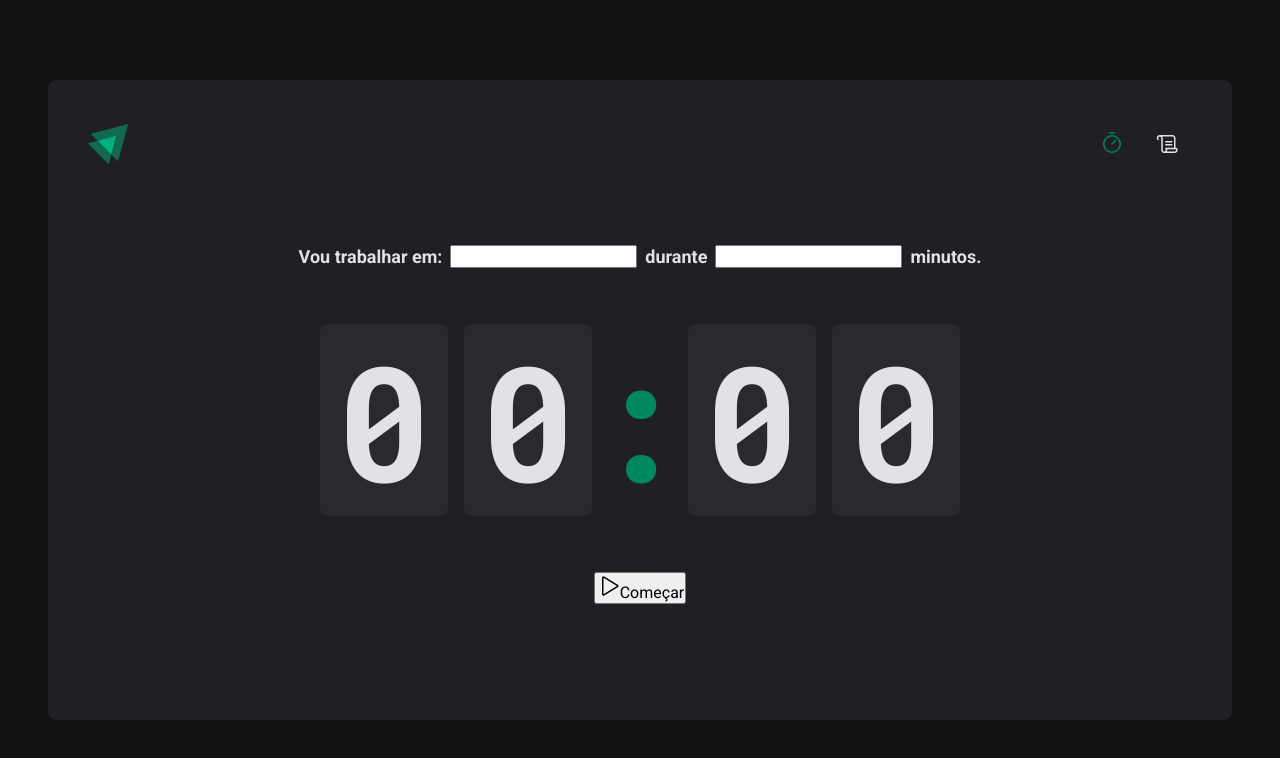
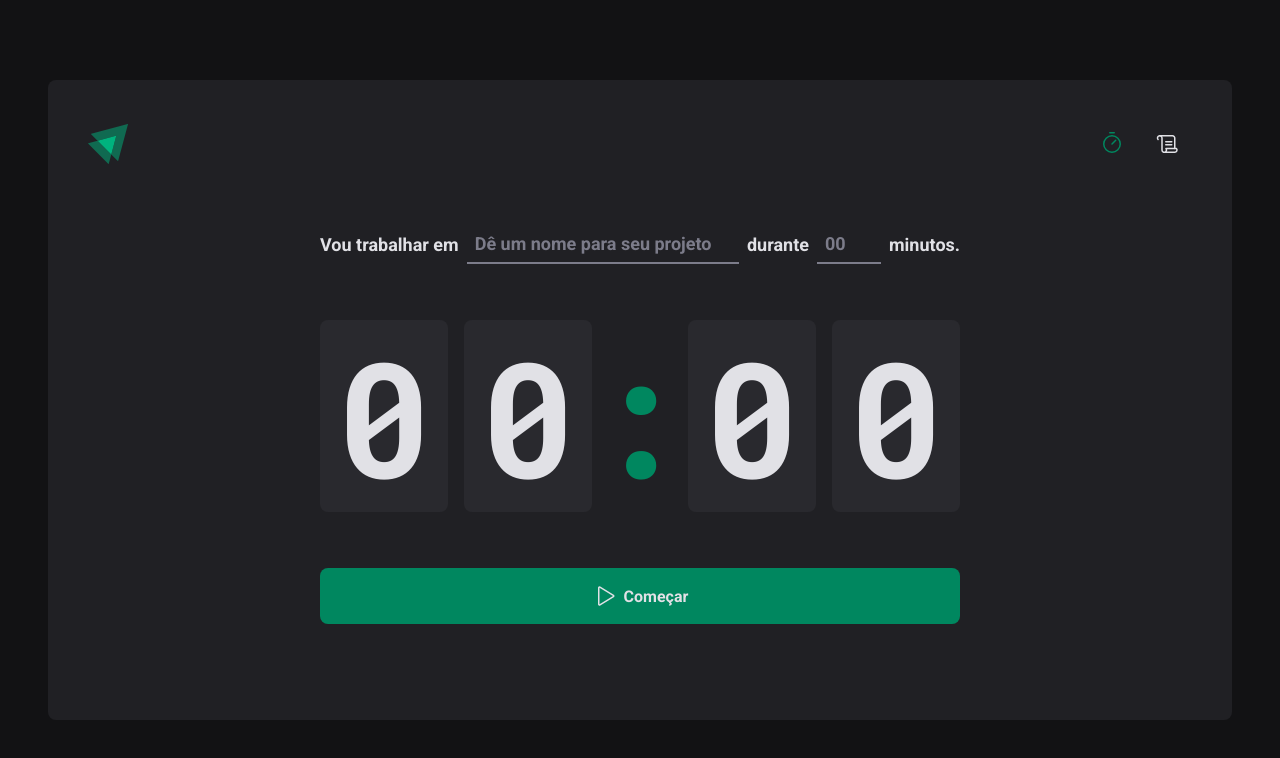
Before and after one commit to jaomuro/02-ignite-timer, a React (Vite) app: page / in a window 1280 px wide. Shown: the top 758 px of the page. Built offline with nearby package versions, Linux system fonts and the light colour scheme.

Commit message:
Finaliza estilos da página Home

```diff
--- a/src/pages/Home/index.tsx
+++ b/src/pages/Home/index.tsx
@@ -3,7 +3,10 @@ import {
   CountDownContainer,
   FormContainer,
   HomeContainer,
+  MinutesAmountInput,
   Separator,
+  StartCountDownButton,
+  TaskInput,
 } from './styles'
 
 export function Home() {
@@ -11,11 +14,15 @@ export function Home() {
     <HomeContainer>
       <form action="">
         <FormContainer>
-          <label htmlFor="task">Vou trabalhar em: </label>
-          <input id="task" />
+          <label htmlFor="task">Vou trabalhar em</label>
+          <TaskInput id="task" placeholder="Dê um nome para seu projeto" />
 
           <label htmlFor="minutesAmount">durante</label>
-          <input type="number" id="minutesAmount" />
+          <MinutesAmountInput
+            type="number"
+            id="minutesAmount"
+            placeholder="00"
+          />
           <span>minutos.</span>
         </FormContainer>
 
@@ -27,10 +34,10 @@ export function Home() {
           <span>0</span>
         </CountDownContainer>
 
-        <button type="submit">
+        <StartCountDownButton type="submit">
           <Play size={24} />
           Começar
-        </button>
+        </StartCountDownButton>
       </form>
     </HomeContainer>
   )
--- a/src/pages/Home/styles.ts
+++ b/src/pages/Home/styles.ts
@@ -25,6 +25,34 @@ export const FormContainer = styled.div`
   font-size: 1.125rem;
   flex-wrap: wrap;
 `
+const BaseInput = styled.input`
+  background-color: transparent;
+  height: 2.5rem;
+  border: 0;
+  border-bottom: 2px solid ${(props) => props.theme['gray-500']};
+  font-weight: bold;
+  font-size: 1.125rem;
+  padding: 0 0.5rem;
+  color: ${(props) => props.theme['gray-100']};
+
+  &::placeholder {
+    color: ${(props) => props.theme['gray-500']};
+  }
+
+  &:focus {
+    box-shadow: none;
+    border-color: ${(props) => props.theme['green-500']};
+  }
+`
+
+export const TaskInput = styled(BaseInput)`
+  flex: 1;
+`
+
+export const MinutesAmountInput = styled(BaseInput)`
+  width: 4rem;
+`
+
 export const CountDownContainer = styled.div`
   font-family: 'Roboto Mono', monospace;
   font-size: 10rem;
@@ -49,3 +77,29 @@ export const Separator = styled.div`
   display: flex;
   justify-content: center;
 `
+export const StartCountDownButton = styled.button`
+  width: 100%;
+  border: 0;
+  padding: 1rem;
+  border-radius: 8px;
+
+  display: flex;
+  justify-content: center;
+  align-items: center;
+
+  gap: 0.5rem;
+
+  font-weight: bold;
+  cursor: pointer;
+  background-color: ${(props) => props.theme['green-500']};
+  color: ${(props) => props.theme['gray-100']};
+
+  &:disabled {
+    opacity: 0.7;
+    cursor: not-allowed;
+  }
+
+  &:not(:disabled):hover {
+    background-color: ${(props) => props.theme['green-700']};
+  }
+`
```
